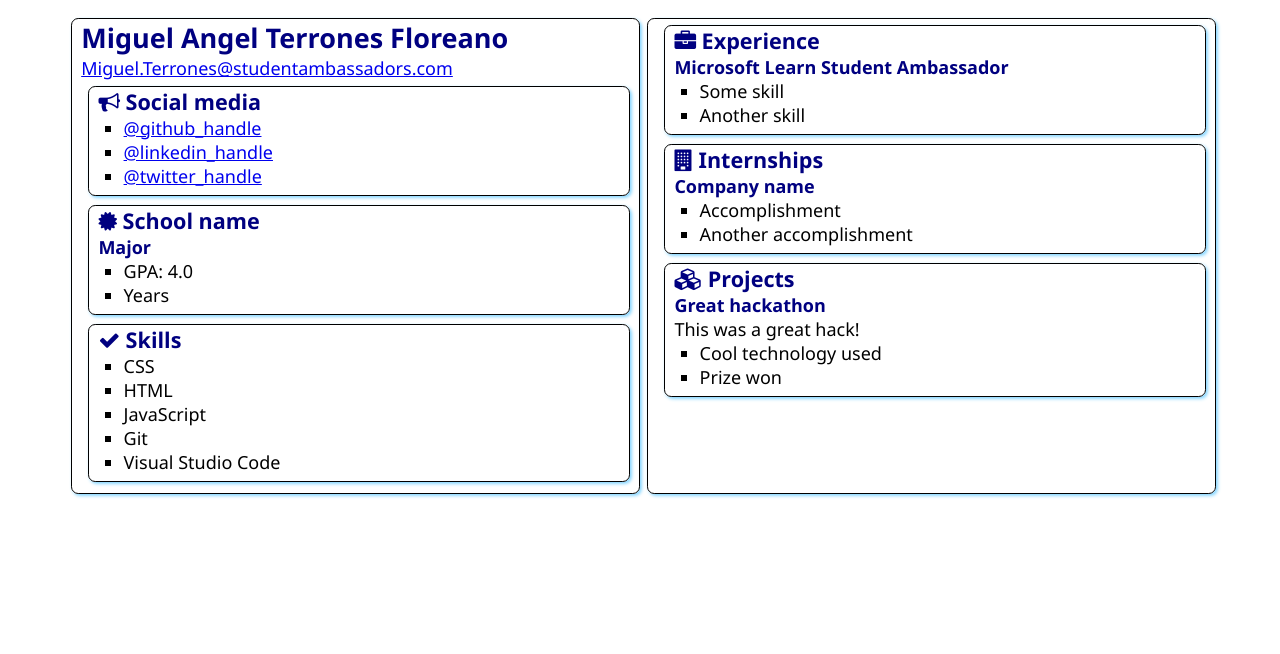
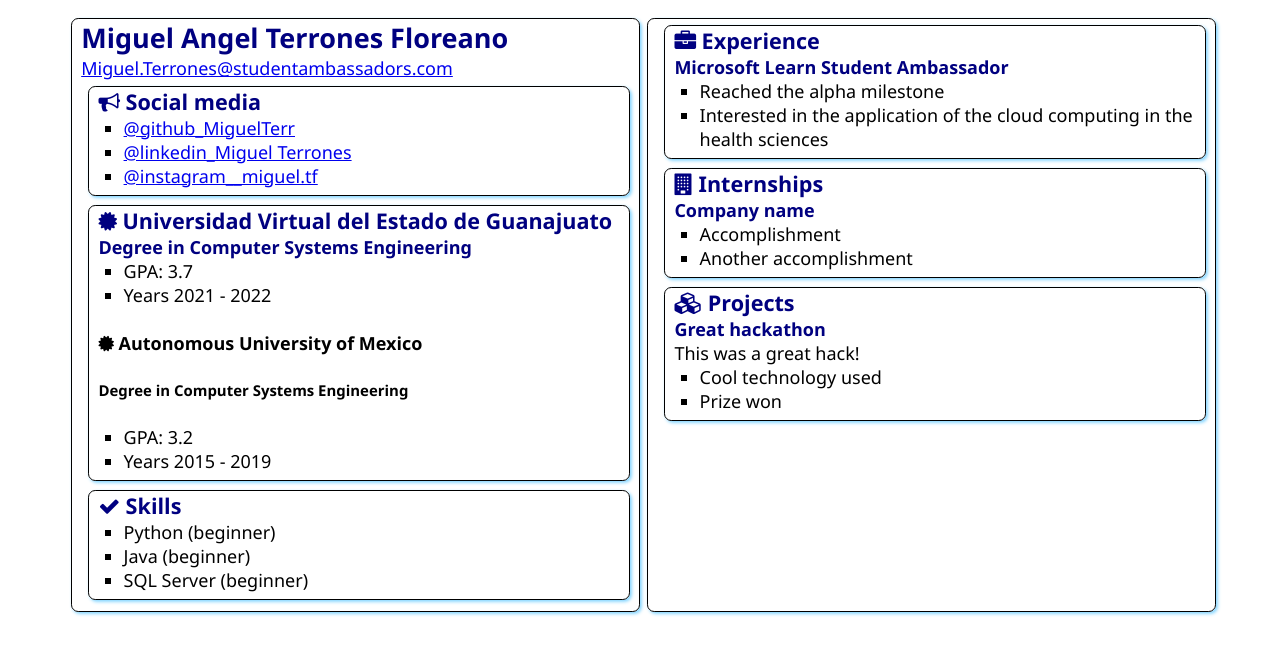
Before and after one commit to MiguelTerr/SATechnicalOnboarding, a plain HTML site: page src/index.html in a window 1280 px wide. Drawn offline with Linux system fonts and the light colour scheme.

Commit message:
Update index.html

```diff
--- a/src/index.html
+++ b/src/index.html
@@ -21,9 +21,9 @@
                     Social media
                 </h2>
                 <ul>
-                    <li><a href="https://github.com/<handle>">@github_handle</a></li>
-                    <li><a href="https://linkedin.com/in/<handle>">@linkedin_handle</a></li>
-                    <li><a href="https://twitter.com/<handle>">@twitter_handle</a></li>
+                    <li><a href="https://github.com/<handle>">@github_MiguelTerr</a></li>
+                    <li><a href="https://linkedin.com/in/<handle>">@linkedin_Miguel Terrones</a></li>
+                    <li><a href="https://instagram.com/<handle>">@instagram__miguel.tf</a></li>
                 </ul>
             </section>
 
@@ -31,12 +31,21 @@
                 <div class="education">
                     <h2>
                         <i class="fa fa-certificate" aria-hidden="true"></i>
-                        School name
+                        Universidad Virtual del Estado de Guanajuato
                     </h2>
-                    <h3>Major</h3>
+                    <h3>Degree in Computer Systems Engineering</h3>
                     <ul>
-                        <li>GPA: 4.0</li>
-                        <li>Years</li>
+                        <li>GPA: 3.7</li>
+                        <li>Years 2021 - 2022</li>
+                    </ul>
+                    <h4>
+                        <i class="fa fa-certificate" aria-hidden="true"></i>
+                        Autonomous University of Mexico
+                    </h4>
+                    <h5>Degree in Computer Systems Engineering</h5>
+                    <ul>
+                        <li>GPA: 3.2</li>
+                        <li>Years 2015 - 2019</li>
                     </ul>
                 </div>
             </section>
@@ -47,11 +56,9 @@
                     Skills
                 </h2>
                 <ul>
-                    <li>CSS</li>
-                    <li>HTML</li>
-                    <li>JavaScript</li>
-                    <li>Git</li>
-                    <li>Visual Studio Code</li>
+                    <li>Python (beginner)</li>
+                    <li>Java (beginner)</li>
+                    <li>SQL Server (beginner)</li>
                 </ul>
             </section>
         </article>
@@ -63,8 +70,8 @@
                 </h2>
                 <h3>Microsoft Learn Student Ambassador</h3>
                 <ul>
-                    <li>Some skill</li>
-                    <li>Another skill</li>
+                    <li>Reached the alpha milestone</li>
+                    <li>Interested in the application of the cloud computing in the health sciences</li>
                 </ul>
             </section>
             <section class="box">
```
